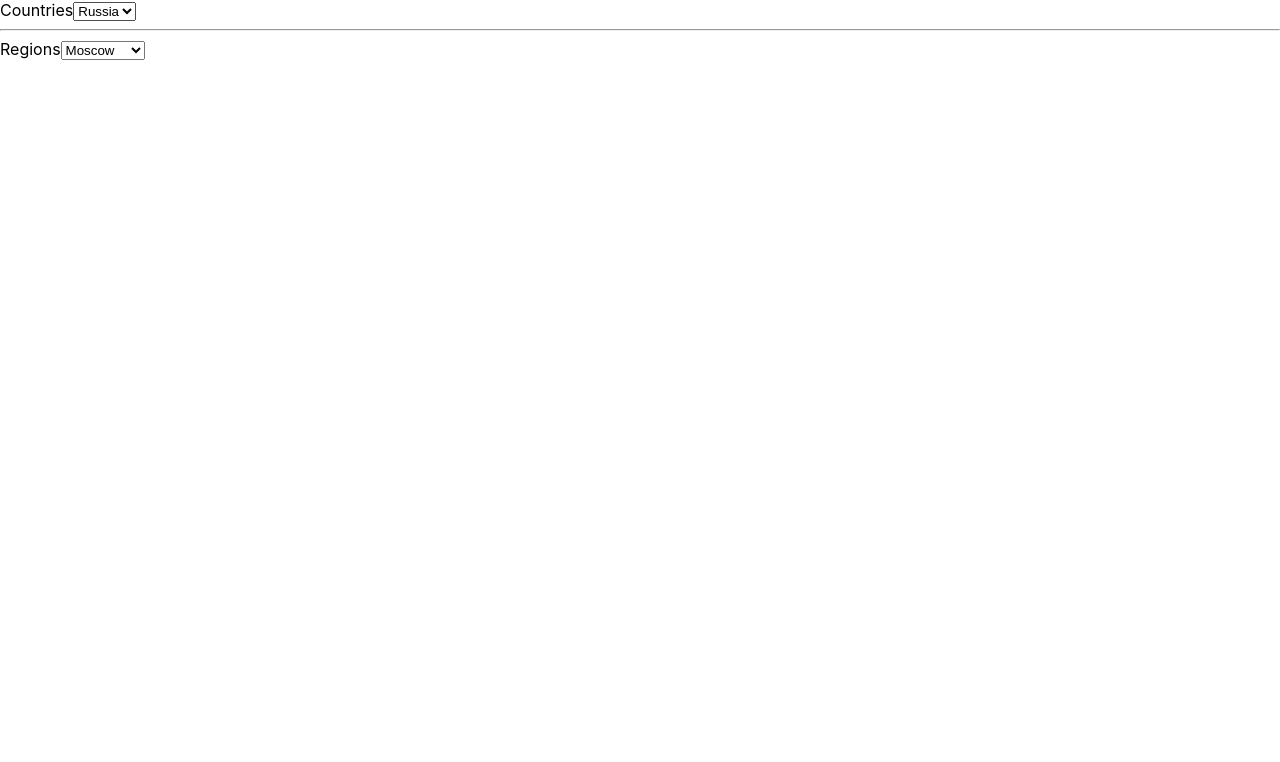
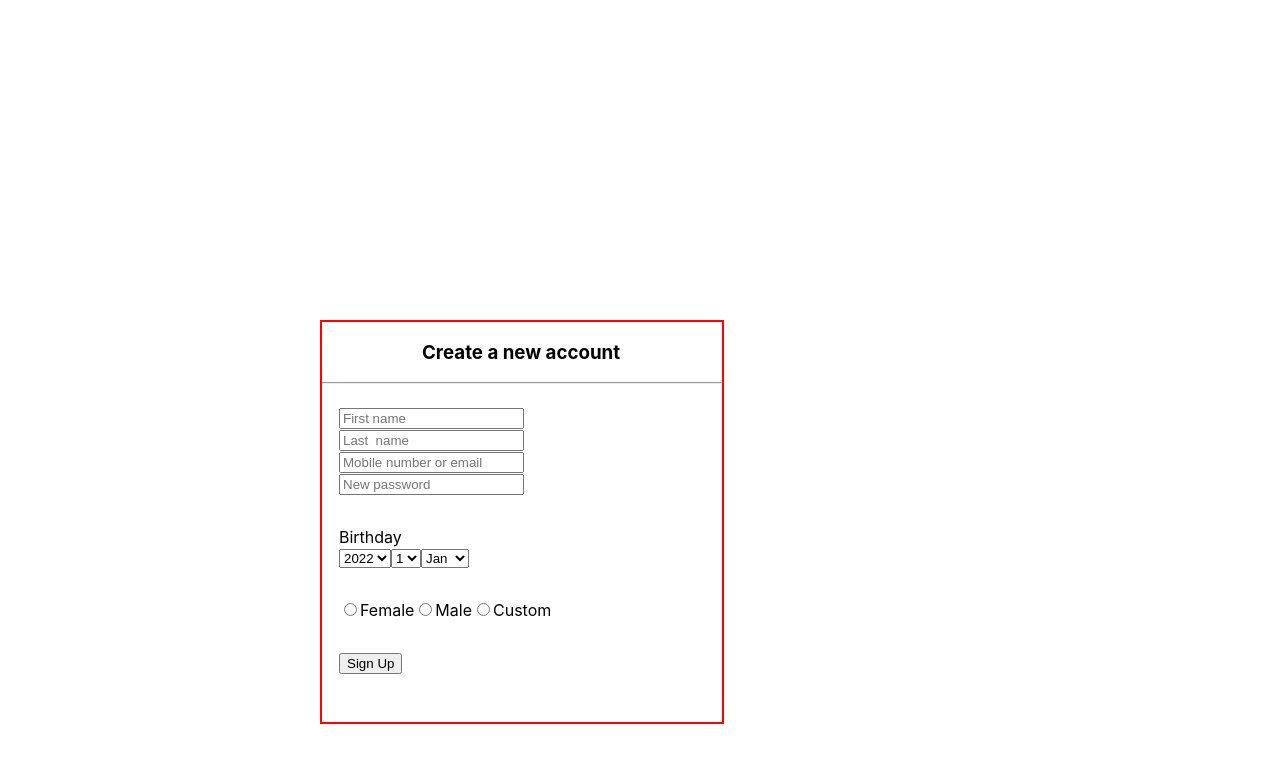
Before and after one commit to dtarxanyan/movies-project, a React (Create React App) app: page / in a window 1280 px wide. Shown: the top 762 px of the page. Built offline with nearby package versions, Linux system fonts and the light colour scheme.

Commit message:
Sing_Up_Davit_Kirakosyan

```diff
--- a/src/App.css
+++ b/src/App.css
@@ -28,6 +28,8 @@
   color: #61dafb;
 }
 
+
+
 @keyframes App-logo-spin {
   from {
     transform: rotate(0deg);
--- a/src/App.js
+++ b/src/App.js
@@ -1,11 +1,12 @@
 import React from 'react';
 import CountryRegionDropdowns from "./components/CountryRegionDropdowns/CountryRegionDropdowns";
+import FirstInputForm from "./components/Input_type";
 
 
 class App extends React.Component {
     render() {
         return (
-            <CountryRegionDropdowns/>
+            <FirstInputForm/>
         )
     }
 }
--- /dev/null
+++ b/src/components/Input_type/index.js
@@ -0,0 +1,55 @@
+import React, {Component} from 'react';
+
+class FirstInputForm extends Component {
+    render() {
+        return (
+            <form className={'form'}>
+                <div className={'text'}>
+                    <p><h3>Create a new account</h3></p>
+                </div>
+                <hr/>
+                <div className={'first_input'}>
+                    <input placeholder={'First name'}/>
+                    <input placeholder={'Last  name'}/><br/>
+                    <input placeholder={'Mobile number or email  '} /><br/>
+                    <input placeholder={'New password'} type={"password"} />
+                </div>
+                <div className={'birthdayForm'}>
+                <label>Birthday</label><br/>
+                    <select>
+                        <option> 2022</option>
+                        <option> 2021</option>
+                        <option> 2020</option>
+                    </select>
+
+                <select>
+                    <option> 1</option>
+                    <option> 2 </option>
+                    <option> 3</option>
+                </select>
+
+                <select>
+                    <option> Jan</option>
+                    <option> Feb</option>
+                    <option> May</option>
+                </select>
+                </div>
+                <div className={'genderForm'}>
+
+                 <input  name={'gender'} type={"radio"} />
+                    <label>Female</label>
+                 <input  name={'gender'} type={"radio"}/>
+                    <label>Male</label>
+                 <input  name={'gender'} type={"radio"}/>
+                    <label>Custom</label>
+                </div>
+                <div className={'buttome'}>
+                    <button> Sign Up</button>
+                </div>
+            </form>
+
+        );
+    }
+}
+
+export default FirstInputForm ;
--- a/src/index.css
+++ b/src/index.css
@@ -11,3 +11,43 @@ code {
   font-family: source-code-pro, Menlo, Monaco, Consolas, 'Courier New',
     monospace;
 }
+.first_input{
+
+  justify-content: center;
+}
+
+
+
+
+.text{
+  margin-left: 25%;
+
+}
+
+.form{
+  border:  2px solid red;
+  width: 400px;
+  height: 400px;
+  justify-content: center;
+  margin-left: 25%;
+  margin-top: 25%;
+}
+.first_input{
+  padding: 15px;
+  margin: 2px;
+}
+
+.birthdayForm{
+  padding: 15px;
+  margin: 2px;
+
+}
+.genderForm{
+  padding: 15px;
+  margin: 2px;
+}
+.buttome{
+  padding: 15px;
+  margin: 2px;
+
+}
```
